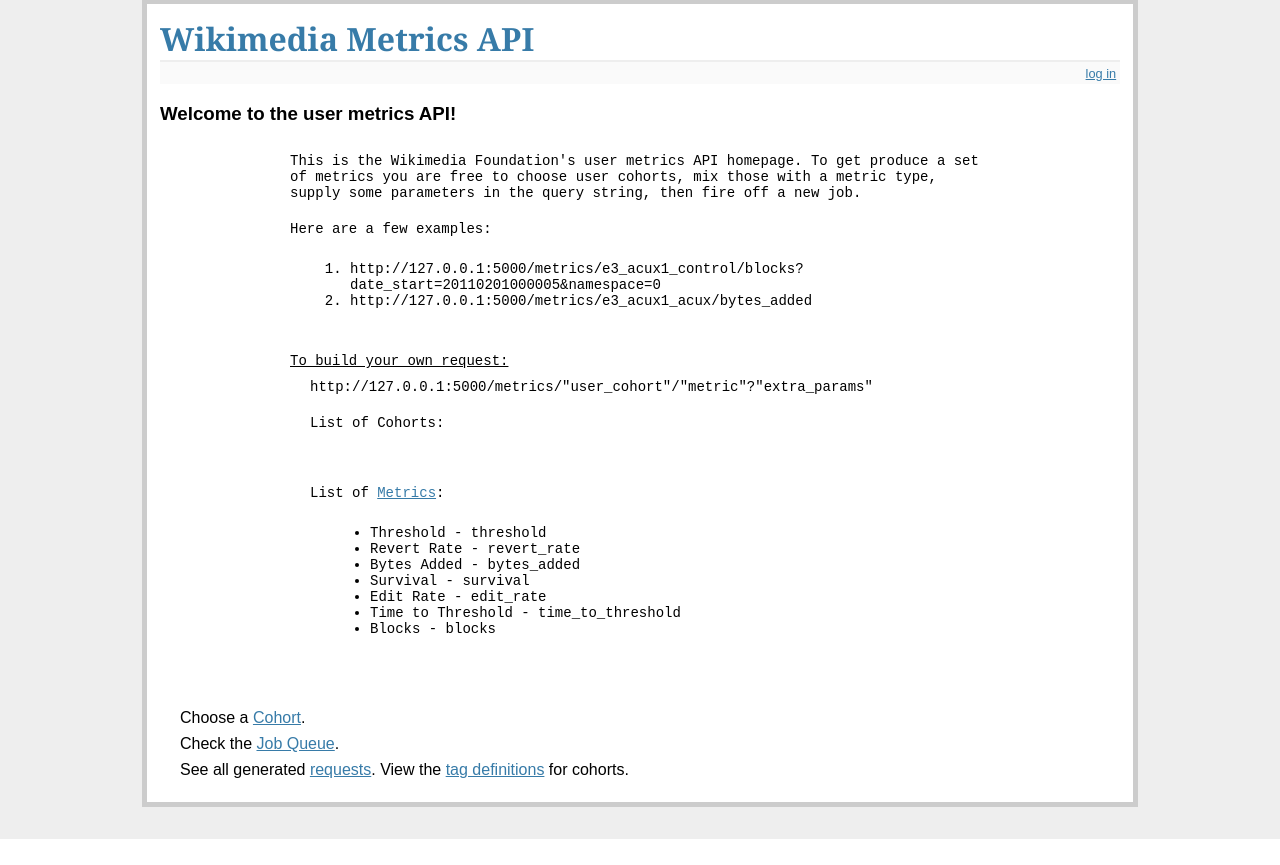
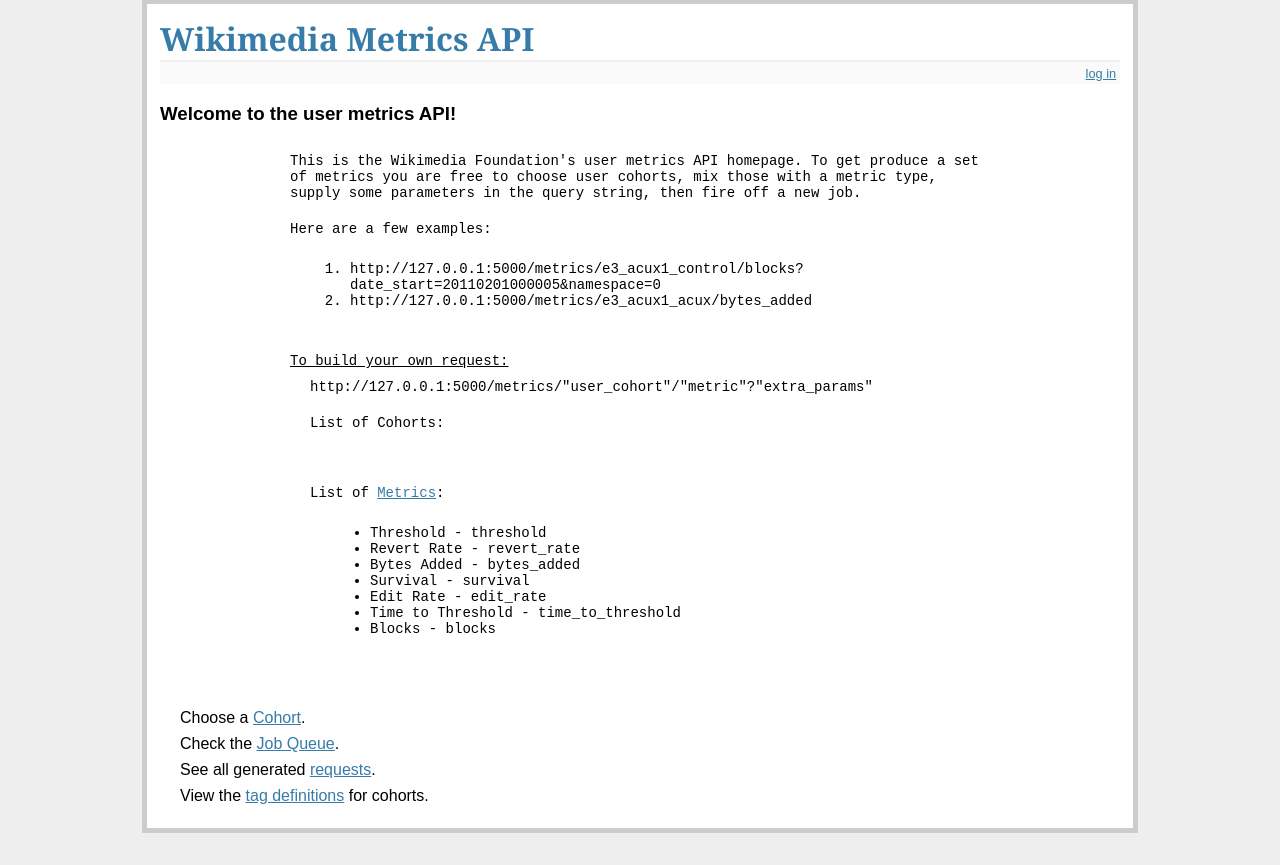
Before and after one commit to rfaulkner/wikipedia_user_metrics, a Flask app: page / in a window 1280 px wide. Shown: the part 33-898 px from the top of the page. Before the commit the page ends 872 px from the top, so only its background shows below. Run offline with Flask 2, Linux system fonts and the light colour scheme; data that the repository does not hold is empty; parts of the project's set-up code (start-up, migrations or seed data) failed here and were passed over; some libraries are stand-ins or nearby versions.

Commit message:
FIX: small fix to layout.  add whitespace.

```diff
--- a/src/api/templates/index.html
+++ b/src/api/templates/index.html
@@ -49,7 +49,7 @@
 <div class="embed_p">
     Choose a <a href="{{ url_for('cohorts') }}">Cohort</a>.<div class="v_space_sm"></div>
     Check the <a href="{{ url_for('job_queue') }}">Job Queue</a>.<div class="v_space_sm"></div>
-    See all generated <a href="{{ url_for('all_urls') }}">requests</a>.
+    See all generated <a href="{{ url_for('all_urls') }}">requests</a>.<div class="v_space_sm"></div>
     View the <a href="{{ url_for('tag_definitions') }}">tag definitions</a> for cohorts.
 </div>
 {% endblock %}
```
